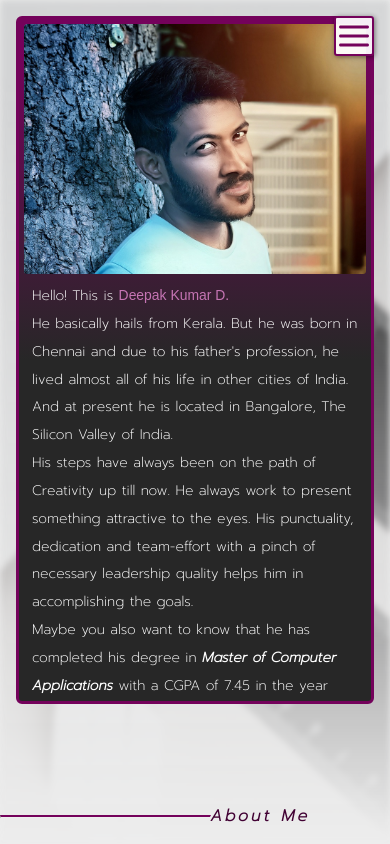
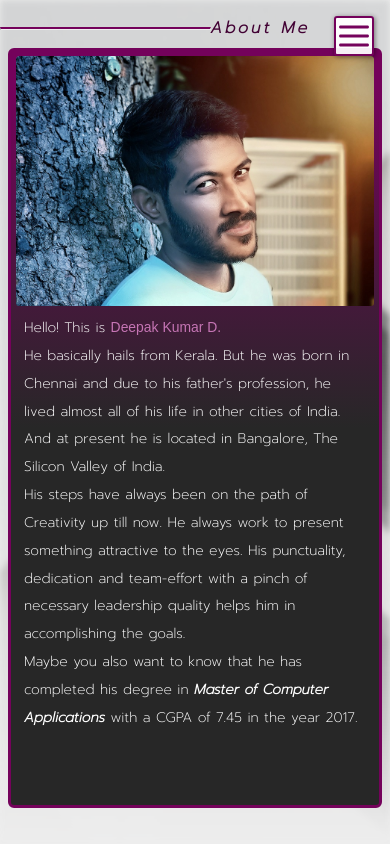
Before and after one commit to Deepak-Kumar-D/PORTFOLIO-2021, a React (Create React App) app: page / in a window 390 px wide. Built offline with nearby package versions, Linux system fonts and the light colour scheme.

Commit message:
responsive section heading location to top

```diff
--- a/src/css/AboutMe.css
+++ b/src/css/AboutMe.css
@@ -132,6 +132,11 @@
 }
 
 @media screen and (max-width: 768px) {
+  .about-container {
+    order: 2;
+    padding: 0.5rem;
+  }
+
   .about-p > p {
     font-size: 87%;
   }
@@ -139,7 +144,6 @@
 
 @media screen and (max-width: 540px) {
   .about-container {
-    padding: 1rem 1rem 0 1rem;
     align-items: flex-start;
   }
 
@@ -147,6 +151,7 @@
     background-image: linear-gradient(to bottom, #74025b 5%, #272727 50%);
     flex-direction: column;
     padding: 0.3rem;
+    height: 90vh;
   }
 
   .about-img {
--- a/src/css/App.css
+++ b/src/css/App.css
@@ -167,11 +167,15 @@ section > h1 > hr {
 
   section {
     height: 100vh;
+    display: flex;
+    flex-direction: column;
   }
 
   section > h1 {
+    padding-bottom: 0;
     font-size: medium;
     margin-top: 0;
+    order: 1;
   }
 
   section > h1 > hr {
--- a/src/css/Contact.css
+++ b/src/css/Contact.css
@@ -96,6 +96,12 @@ textarea {
   color: #fff;
 }
 
+@media screen and (max-width: 768px) {
+  .contact-container {
+    order: 2;
+  }
+}
+
 @media screen and (max-width: 425px) {
   .contact-container {
     overflow: scroll;
--- a/src/css/Experience.css
+++ b/src/css/Experience.css
@@ -130,6 +130,20 @@
   }
 }
 
+@media screen and (max-width: 768px) {
+  .experiences-container {
+    order: 2;
+  }
+
+  .sub-experience > .works {
+    height: fit-content;
+  }
+
+  .work-list > h4 {
+    margin: 0.5rem;
+  }
+}
+
 @media screen and (max-width: 425px) {
   .experiences-container {
     padding: 2px;
@@ -137,7 +151,6 @@
   }
 
   .sub-experience > .works {
-    height: 400px;
     width: 90%;
   }
 
@@ -149,6 +162,8 @@
     transform: translateY(230px);
     border-radius: 5px;
     height: 25px;
+    top: auto;
+    bottom: 50%;
   }
 
   .sub-experience > .prev-btn {
@@ -165,10 +180,6 @@
     height: 92%;
   }
 
-  .sub-experience > .works {
-    height: 420px;
-  }
-
   .sub-experience > button {
     transform: translateY(215px);
   }
--- a/src/css/Interests.css
+++ b/src/css/Interests.css
@@ -137,6 +137,12 @@
   }
 }
 
+@media screen and (max-width: 768px) {
+  .interests-container {
+    order: 2;
+  }
+}
+
 @media screen and (max-height: 568px) {
   .interests-container {
     height: 92%;
--- a/src/css/Project.css
+++ b/src/css/Project.css
@@ -162,6 +162,12 @@
   margin-right: 1rem;
 }
 
+@media screen and (max-width: 768px) {
+  .projects-container {
+    order: 2;
+  }
+}
+
 @media screen and (max-width: 425px) {
   .projects-container {
     padding: 1.5rem;
--- a/src/css/Skills.css
+++ b/src/css/Skills.css
@@ -89,6 +89,12 @@
   }
 }
 
+@media screen and (max-width: 768px) {
+  .skills-container {
+    order: 2;
+  }
+}
+
 @media screen and (max-width: 425px) {
   .skills-container {
     grid-template-columns: repeat(auto-fit, minmax(100px, 1fr));
```
